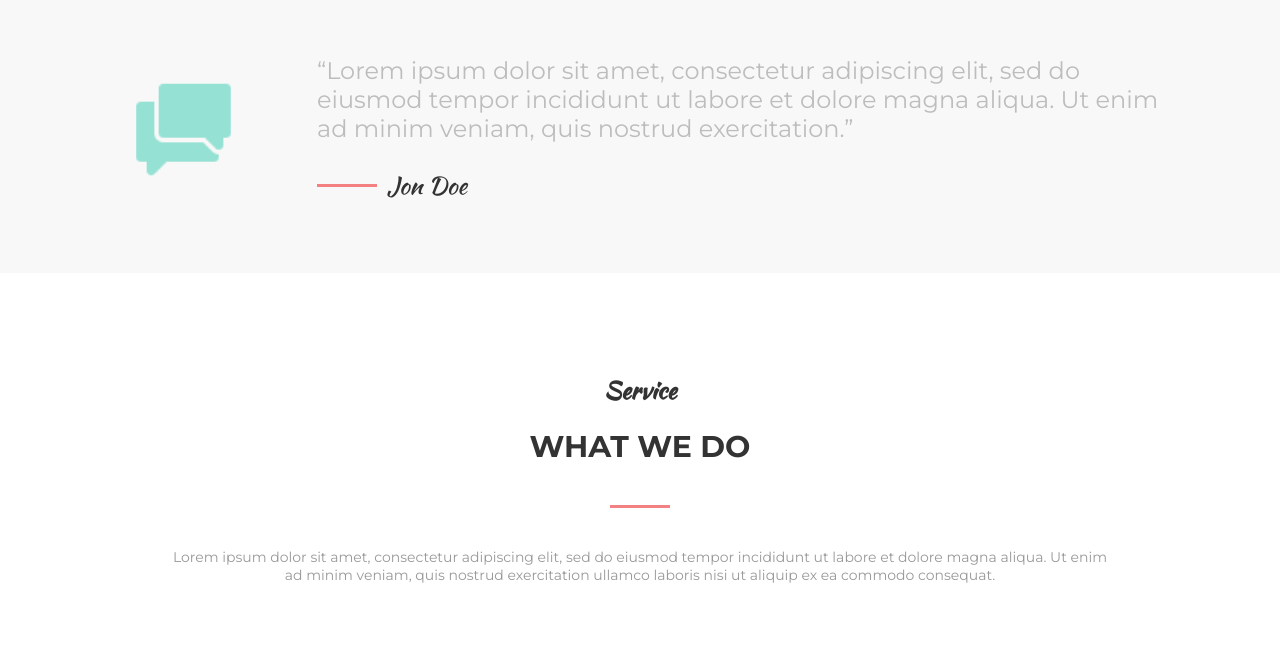
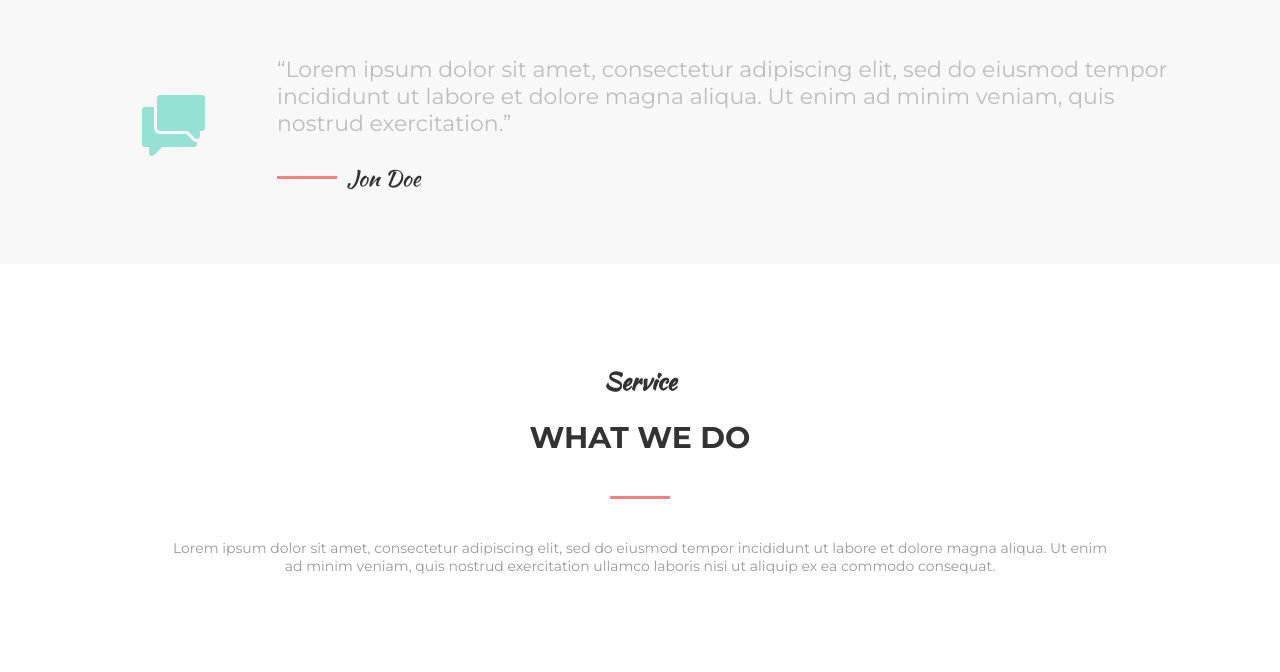
Before and after one commit to Victorpac/MoGo, a website: page index.html in a window 1280 px wide. Shown: the part 4244-4916 px from the top of the page. Drawn offline with Linux system fonts and the light colour scheme.

Commit message:
Connected adaptived markup (media.min.css)

```diff
--- a/index.html
+++ b/index.html
@@ -6,6 +6,7 @@
 
 	<!-- Connect style -->
 	<link rel="stylesheet" type="text/css" href="css/main.min.css">
+	<link rel="stylesheet" type="text/css" href="css/media.min.css">
 	<!-- <link rel="stylesheet" href="css/main.css"> -->
 
 
```
Also changed, not shown: css/media.min.css (added, +1 -0 lines).
